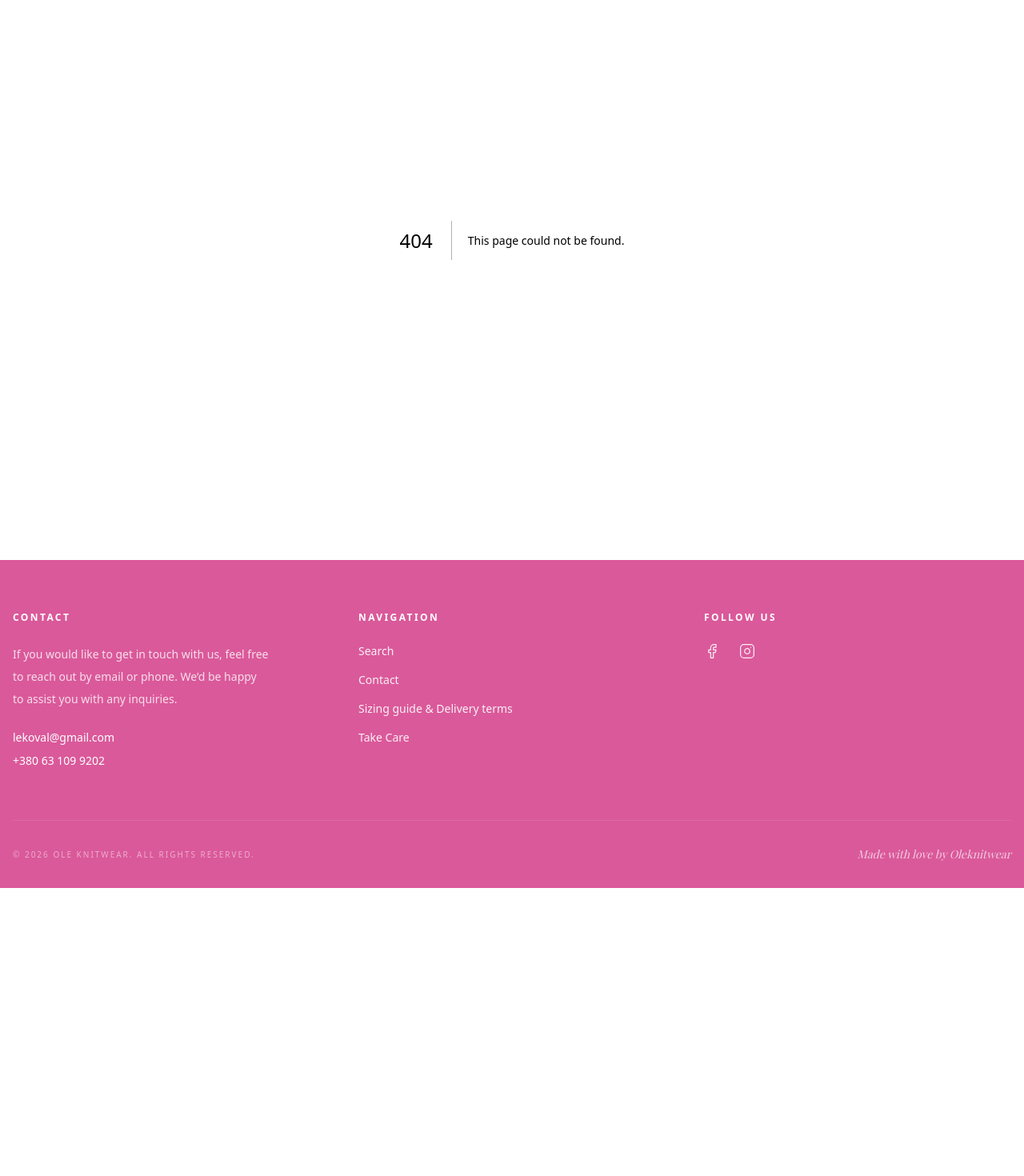
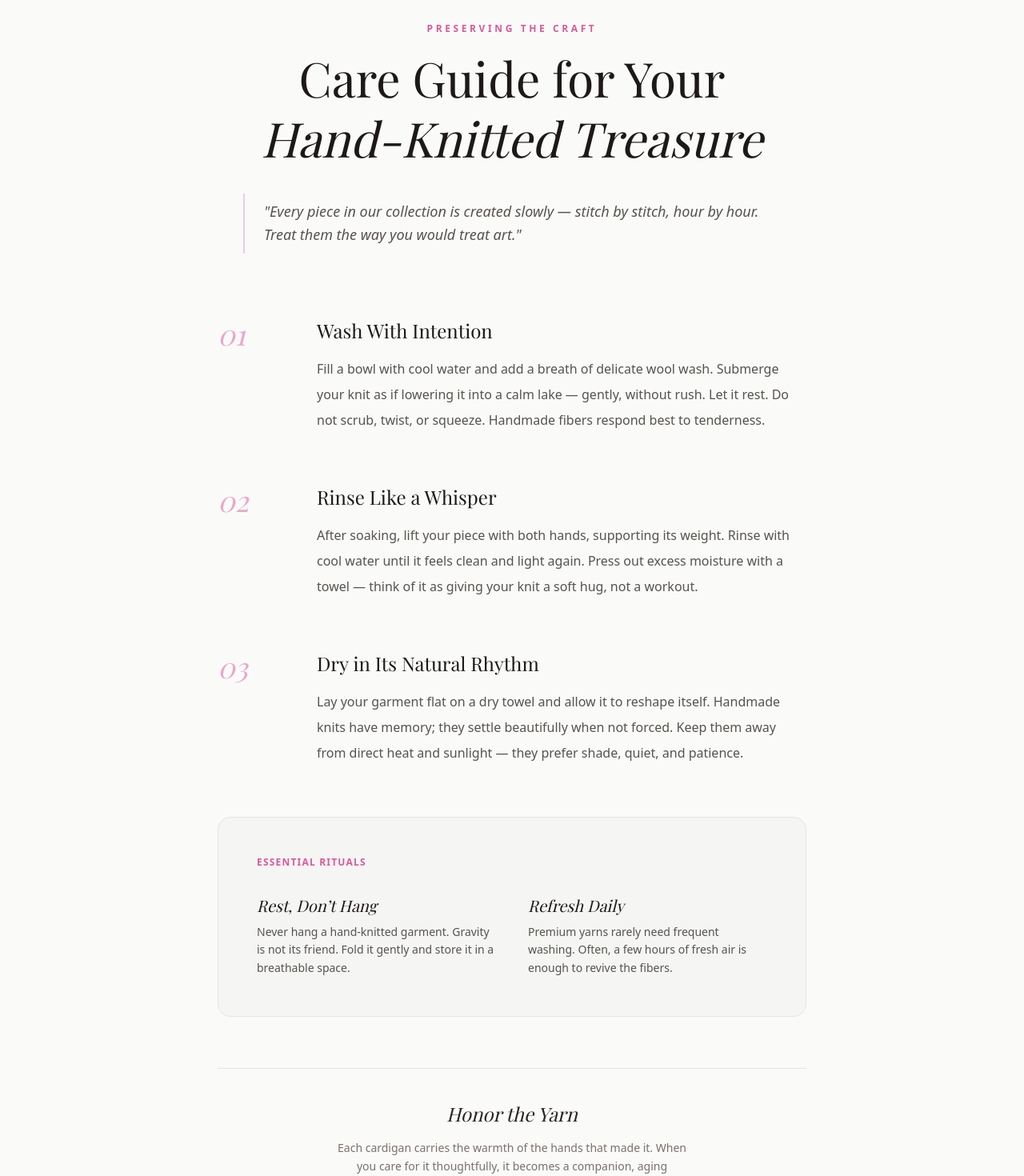
Before and after one commit to PolinianCode/oleknitwear-frontend, a Next.js app: page /care in a window 1280 px wide. Before the commit this address had no page. Shown: the part 160-1630 px from the top of the page at 80% size. Before the commit the page ends 1270 px from the top, so only its background shows below. Built offline with nearby package versions, Linux system fonts and the light colour scheme; a web font is replaced by a local one.

Commit message:
Care Guide Page

```diff
--- /dev/null
+++ b/app/care/page.tsx
@@ -0,0 +1,82 @@
+export default function CareGuide() {
+    return (
+        <main className="bg-stone-50 min-h-screen py-20 md:py-32">
+            <div className="container mx-auto px-4 max-w-3xl">
+
+                <header className="text-center mb-20">
+                    <span className="text-brand uppercase tracking-[0.3em] text-xs font-sans font-bold mb-4 block">
+                        Preserving the Craft
+                    </span>
+                    <h1 className="text-4xl md:text-6xl font-serif text-stone-900 mb-8 leading-tight">
+                        Care Guide for Your <br />
+                        <span className="italic">Hand-Knitted Treasure</span>
+                    </h1>
+                    <p className="text-stone-600 font-sans leading-relaxed italic text-lg border-l-2 border-brand/30 pl-6 py-2 max-w-2xl mx-auto text-left">
+                        "Every piece in our collection is created slowly — stitch by stitch, hour by hour. Treat them the way you would treat art."
+                    </p>
+                </header>
+
+                <div className="space-y-16">
+
+                    <section className="grid grid-cols-1 md:grid-cols-[100px_1fr] gap-6 items-start">
+                        <span className="text-brand font-serif italic text-4xl opacity-50">01</span>
+                        <div>
+                            <h2 className="text-2xl font-serif text-stone-900 mb-4">Wash With Intention</h2>
+                            <p className="text-stone-600 font-sans leading-loose">
+                                Fill a bowl with cool water and add a breath of delicate wool wash. Submerge your knit as if lowering it into a calm lake — gently, without rush. Let it rest. Do not scrub, twist, or squeeze. Handmade fibers respond best to tenderness.
+                            </p>
+                        </div>
+                    </section>
+
+                    <section className="grid grid-cols-1 md:grid-cols-[100px_1fr] gap-6 items-start">
+                        <span className="text-brand font-serif italic text-4xl opacity-50">02</span>
+                        <div>
+                            <h2 className="text-2xl font-serif text-stone-900 mb-4">Rinse Like a Whisper</h2>
+                            <p className="text-stone-600 font-sans leading-loose">
+                                After soaking, lift your piece with both hands, supporting its weight. Rinse with cool water until it feels clean and light again. Press out excess moisture with a towel — think of it as giving your knit a soft hug, not a workout.
+                            </p>
+                        </div>
+                    </section>
+
+                    <section className="grid grid-cols-1 md:grid-cols-[100px_1fr] gap-6 items-start">
+                        <span className="text-brand font-serif italic text-4xl opacity-50">03</span>
+                        <div>
+                            <h2 className="text-2xl font-serif text-stone-900 mb-4">Dry in Its Natural Rhythm</h2>
+                            <p className="text-stone-600 font-sans leading-loose">
+                                Lay your garment flat on a dry towel and allow it to reshape itself. Handmade knits have memory; they settle beautifully when not forced. Keep them away from direct heat and sunlight — they prefer shade, quiet, and patience.
+                            </p>
+                        </div>
+                    </section>
+
+                    <div className="bg-stone-100 p-8 md:p-12 rounded-2xl border border-stone-200">
+                        <h3 className="text-xs uppercase tracking-widest text-brand font-bold mb-8 font-sans">Essential Rituals</h3>
+                        <div className="grid grid-cols-1 md:grid-cols-2 gap-10">
+                            <div>
+                                <h4 className="font-serif italic text-xl mb-2 text-stone-900">Rest, Don’t Hang</h4>
+                                <p className="text-stone-600 text-sm font-sans leading-relaxed">
+                                    Never hang a hand-knitted garment. Gravity is not its friend. Fold it gently and store it in a breathable space.
+                                </p>
+                            </div>
+                            <div>
+                                <h4 className="font-serif italic text-xl mb-2 text-stone-900">Refresh Daily</h4>
+                                <p className="text-stone-600 text-sm font-sans leading-relaxed">
+                                    Premium yarns rarely need frequent washing. Often, a few hours of fresh air is enough to revive the fibers.
+                                </p>
+                            </div>
+                        </div>
+                    </div>
+
+                    <footer className="text-center pt-10 pb-20 border-t border-stone-200">
+                        <p className="font-serif text-2xl text-stone-800 mb-4 italic">
+                            Honor the Yarn
+                        </p>
+                        <p className="text-stone-500 font-sans text-sm max-w-md mx-auto leading-relaxed">
+                            Each cardigan carries the warmth of the hands that made it. When you care for it thoughtfully, it becomes a companion, aging gracefully by your side.
+                        </p>
+                    </footer>
+
+                </div>
+            </div>
+        </main>
+    );
+}
--- a/components/FreeDelivery.tsx
+++ b/components/FreeDelivery.tsx
@@ -1,7 +1,7 @@
 export default function FreeDelivery() {
     return (
         <div className="bg-brand w-full py-2">
-            <p className="text-white text-center text-sm font-normal tracking-wide font-barlow">
+            <p className="text-white text-center text-sm font-normal tracking-wide font-sans">
                 Free delivery on orders over €400
             </p>
         </div>
```
